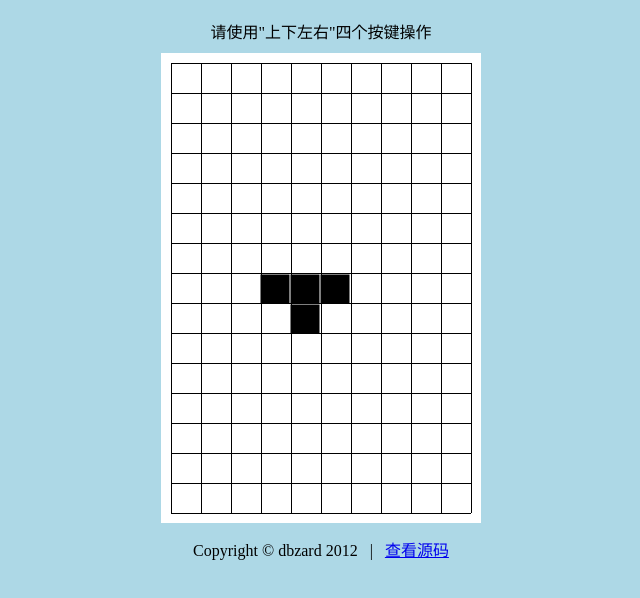
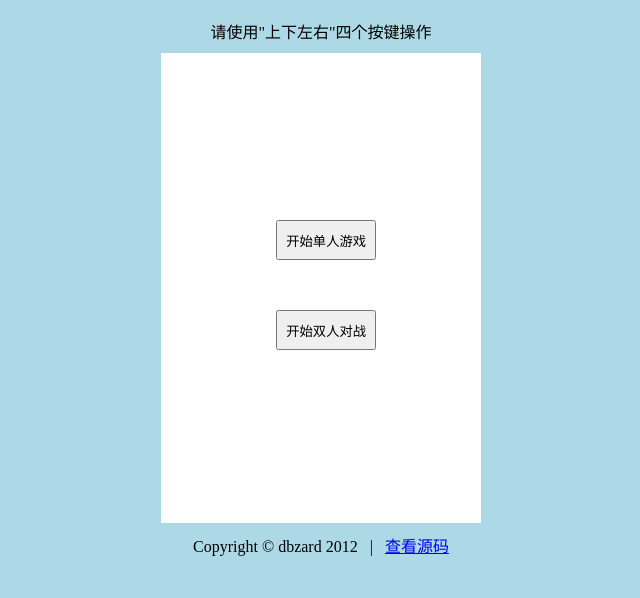
Before and after one commit to jarontai/tetris, a plain HTML site: page index.html in a window 1280 px wide. Shown: the part 70-668 px from the top of the page, without its empty margins (319-959 px from the left). Drawn offline with nearby package versions, Linux system fonts and the light colour scheme.

Commit message:
add start menu

```diff
--- a/css/style.css
+++ b/css/style.css
@@ -1,9 +1,7 @@
-.hidden {
-	display: none;
-}
-
-body {
+html, body {
 	background: lightblue;
+	height: 100%;
+	margin: 0px;
 }
 
 h1, h2 {
@@ -15,7 +13,6 @@ h1, h2 {
 }
 
 div {
-	width: 100%;
 	text-align:center;
 }
 
@@ -26,3 +23,28 @@ div {
 #footer {
 	margin-top: 10px;
 }
+
+#menu {
+	position:relative;
+	background: white;
+	height:470px;
+	width:320px;
+	margin: 0px auto;
+	text-align: center;
+}
+
+.button {
+	position:absolute;
+	top:25%;
+	height:10em;
+	margin-top:-5em;
+	text-align: center;
+	margin: 0px auto;
+	left: 36%;
+}
+
+.button input {
+	margin-top: 50px;
+	height: 40px;
+	width: 100px;
+}
--- a/index.html
+++ b/index.html
@@ -2,21 +2,16 @@
 <html>
 	<head>
 		<meta charset="utf-8">
-
-		<style type="text/css">
-
-		</style>
-
 		<title>A Simple Tetris Game</title>
-		<style type="text/css">
-		</style>
-
 		<link rel="stylesheet" type="text/css" href="css/style.css">
 	</head>
 
 	<body>
 		<h1>简单俄罗斯方块</h1>
 		<div id="info">请使用"上下左右"四个按键操作</div>
+		<div id="menu">
+			<div class="button"><input id="start1" value="开始单人游戏" type="button"/><br /><input id="start2" value="开始双人对战" type="button"/></div>
+		</div>
 		<div id="main">
 			<canvas id="canvas" width='320' height='470' style="display:inline;"><div id="nocanvas">你的浏览器不支持HTML5 Canvas, 请升级你的浏览器，或者使用最新版本的Chrome或火狐浏览器。<br>Canvas not supported, please update your browser.</div></canvas>
 		</div>
--- a/js/app.js
+++ b/js/app.js
@@ -18,10 +18,19 @@ $(function() {
 			setTimeout(main, 600);
 		} else {
 			alert("Game over! Your score: " + stage.score);
+			stage.reset();
+			$("#main").hide();
+			$("#menu").show();
 		}
 
 	}
 
-	setTimeout(main, 600);
+	$("#main").hide();
+	$("#menu").show();
+	$("#start1").click(function() {
+		$("#main").show();
+		$("#menu").hide();
+		setTimeout(main, 600);
+	});
 
 });
--- a/js/stage.js
+++ b/js/stage.js
@@ -17,16 +17,21 @@ var stage = (function(win, $) {
 		tetrominoNew : false,
 		score : 0,
 		gameOver : false,
+		canvasId : null,
 
 		// 初始化
 		init : function(canvasId) {
+			this.canvasId = this.canvasId || canvasId || 'canvas';
 			this.score = 0;
-			this.canvas = win.document.getElementById(canvasId);
+			this.canvas = win.document.getElementById(this.canvasId);
 			this.context = this.canvas.getContext('2d');
 			this.gridPadding = 10;
 			this.cellWidth = 30;
 			this.terominoFactory = win.tetrominoFactory;
 			this.tetromino = this.terominoFactory.create();
+			this.tetrominoNew = false;
+			this.score = 0;
+			this.gameOver = false;
 
 			// 白色背景
 			this.context.fillStyle = "white";
@@ -245,6 +250,11 @@ var stage = (function(win, $) {
 				this.cleanGrid();
 				this.tetromino = this.terominoFactory.create();
 			}
+		},
+
+		reset : function() {
+			this.clean();
+			this.init();
 		}
 	};
 
```
